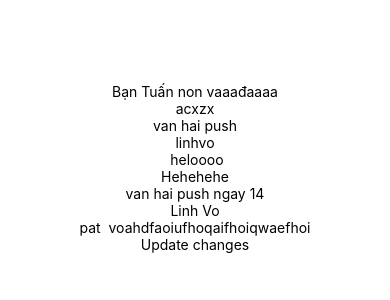
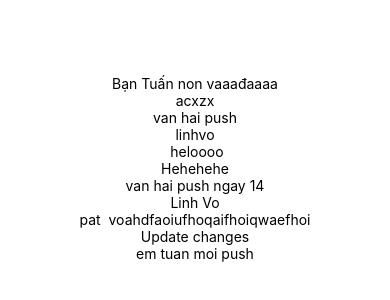
Before and after one commit to linhvo1610/Budget_Management, a React Native app in the folder BudgetManagement/: screen / in a window 390 px wide. Shown: the part 254-554 px from the top of the page. Built offline with nearby package versions, Linux system fonts and the light colour scheme.

Commit message:
patuan push lan 2

```diff
--- a/BudgetManagement/App.js
+++ b/BudgetManagement/App.js
@@ -14,6 +14,7 @@ export default function App() {
       <Text>Linh Vo</Text>
       <Text>pat  voahdfaoiufhoqaifhoiqwaefhoi</Text>
       <Text>Update changes</Text>
+      <Text> em tuan moi push </Text>
       <StatusBar style="auto" />
 
     </View>
```
